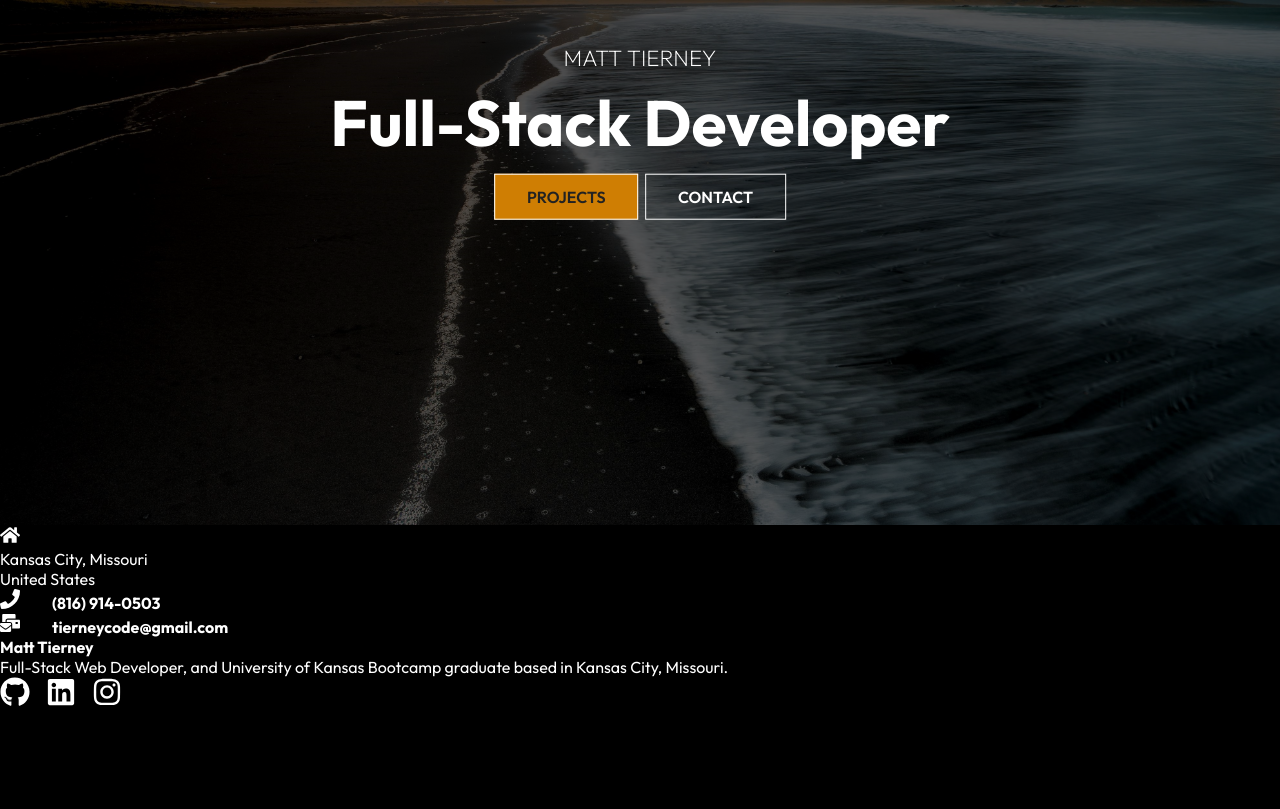
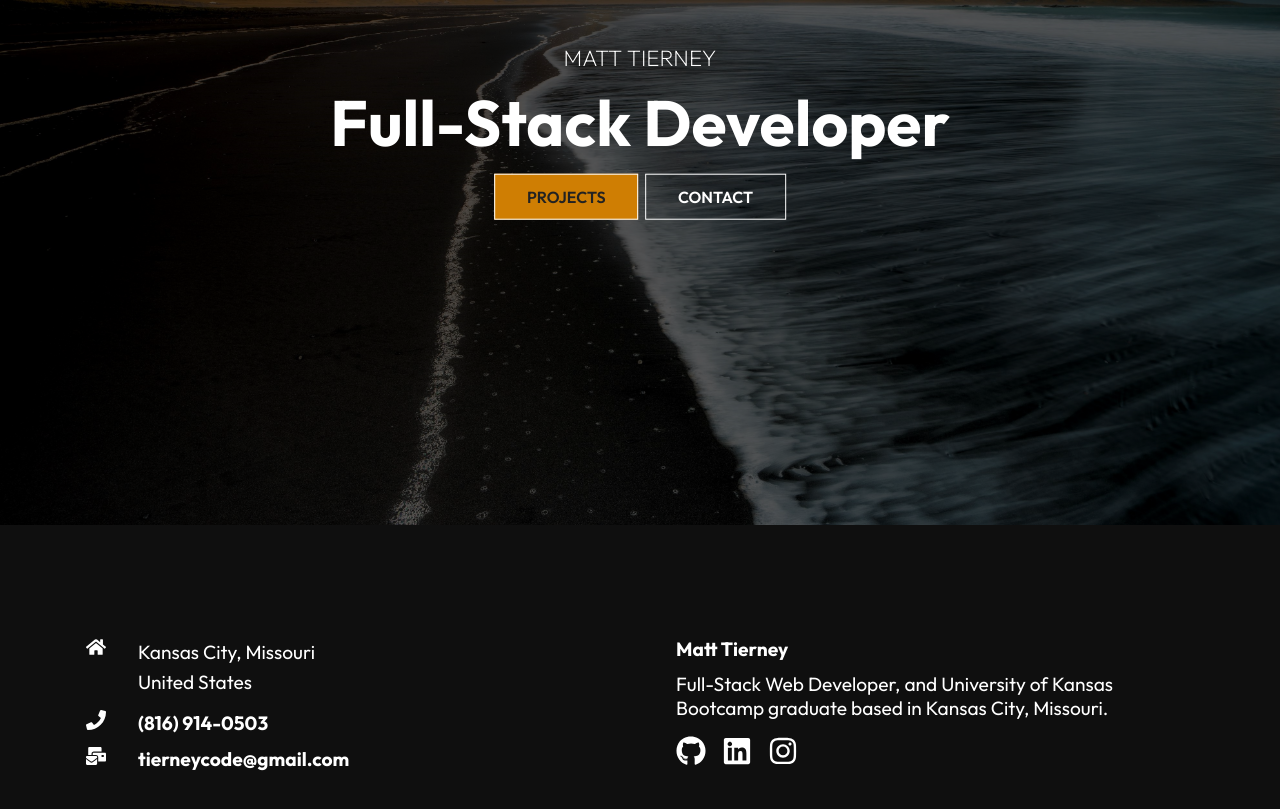
Before and after one commit to Tierney7/port-tierney, a React (Create React App) app: page / in a window 1280 px wide. Shown: the part 275-1084 px from the top of the page. Before the commit the page ends 986 px from the top, so only its background shows below. Built offline with nearby package versions, Linux system fonts and the light colour scheme.

Commit message:
footer finished

```diff
--- a/src/components/FooterStyles.css
+++ b/src/components/FooterStyles.css
@@ -0,0 +1,57 @@
+.footer{
+    width: 100%;
+    padding: 6rem 0;
+    background-color: rgba(19, 19, 19, 0.8);
+}
+
+.footer-container{
+    max-width: 1140px;
+    margin: auto;
+    display: grid;
+    grid-template-columns: repeat(2, 1fr);
+    grid-gap: 40px;
+    }
+
+    .left{
+        height: 100%;
+        max-width: 100%;
+        display: flex;
+        flex-direction: column;
+        padding: 1rem;
+    }
+
+    .location{
+        display: flex;
+        margin-bottom: 0.8rem;
+    }
+
+    .location p{
+        line-height: 30px;
+    }
+
+    .right{
+        height: 100%;
+        max-width: 100%;
+        display: flex;
+        flex-direction: column;
+        padding: 1rem;
+     }
+
+     .social{
+        margin-top: 1rem;
+     }
+
+     h4{
+        font-size: 1.2rem;
+        padding-bottom: 0.7rem;
+     }
+
+     p{
+        font-size: 1.2rem;
+     }
+
+     @media screen and (max-width: 640px) {
+        .footer-container {
+            grid-template-columns: 1fr;
+        }
+     }
--- a/src/components/Navbar.js
+++ b/src/components/Navbar.js
@@ -24,7 +24,7 @@
   return (
     <div className={color ? "header header-bg" : "header"}>
       <Link to="/">
-        <h1>Matt Tierney</h1>
+        <h1>Portfolio</h1>
       </Link>
       <ul className={click ? "nav-menu active" : "nav-menu"}>
         <li>
```
